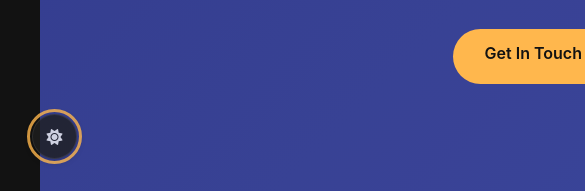
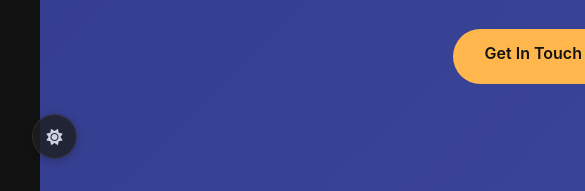
Before and after one commit to vishutdhar/vishut-portfolio, a plain HTML site: page index.html in a window 1280 px wide. Both pictures are taken after a click on the button "Toggle dark mode". Shown: the part 609-800 px from the top of the page, 0-585 px from the left. Drawn offline with Linux system fonts and the light colour scheme.

Commit message:
Remove orange focus outline for mouse clicks

```diff
--- a/styles.css
+++ b/styles.css
@@ -80,15 +80,20 @@ body {
 }
 
 /* Focus Styles for Accessibility */
-*:focus {
+*:focus-visible {
     outline: 3px solid var(--accent-color);
     outline-offset: 2px;
 }
 
-button:focus,
-a:focus {
+button:focus-visible,
+a:focus-visible {
     outline: 3px solid var(--accent-color);
     outline-offset: 2px;
+}
+
+/* Remove outline for mouse clicks */
+*:focus:not(:focus-visible) {
+    outline: none;
 }
 
 /* Navigation */
```
